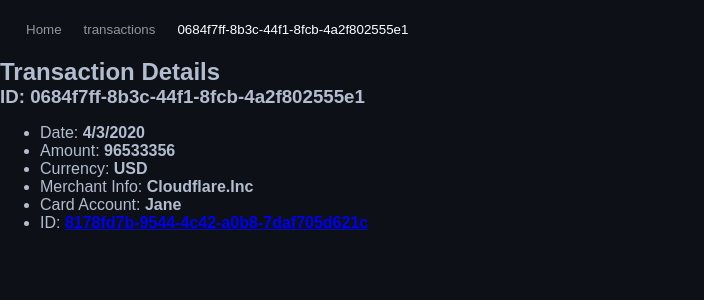
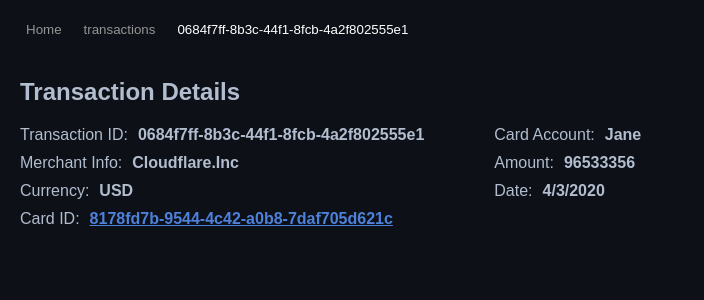
Before and after one commit to KhristenkoE/bank-account, a React app: page /transactions/0684f7ff-8b3c-44f1-8fcb-4a2f802555e1 in a window 1280 px wide. Shown: the top 300 px of the page, without its empty margins (0-704 px from the left). Built offline with nearby package versions, Linux system fonts and the light colour scheme.

Commit message:
fix info in TransactionDetails

```diff
--- a/src/pages/TransactionDetails/TransactionDetails.tsx
+++ b/src/pages/TransactionDetails/TransactionDetails.tsx
@@ -1,6 +1,7 @@
 import React, { useContext, useMemo } from 'react';
 import { Link, Navigate, useParams } from 'react-router-dom';
 import DataContext from '../../contexts/DataContext';
+import styles from './TransactionDetails.module.css';
 
 const TransactionDetails = () => {
 	const { transactionID: transactionIdFromURL } = useParams(); // or from props
@@ -13,18 +14,20 @@ const TransactionDetails = () => {
 	}
 
 	return (
-		<article>
-			<h1>Transaction Details</h1>
-			<h3>ID: {transaction.transactionID}</h3>
-			<ul>
-				<li>Date: <strong>{transaction.transactionDate}</strong></li>
-				<li>Amount: <strong>{transaction.amount}</strong></li>
-				<li>Currency: <strong>{transaction.currency}</strong></li>
-				<li>Merchant Info: <strong>{transaction.merchantInfo}</strong></li>
-				<li>Card Account: <strong>{transaction.cardAccount}</strong></li>
-				<li>ID: <Link to={`/cards/${transaction.cardID}`}><strong>{transaction.cardID}</strong></Link></li>
-			</ul>
-		</article>
+		<section className={styles.section}>
+			<h1 className={styles.title}>Transaction Details</h1>
+			<article>
+				<ul className={styles.propsList}>
+					<li>Transaction ID: <strong>{transaction.transactionID}</strong></li>
+					<li>Card Account: <strong>{transaction.cardAccount}</strong></li>
+					<li>Merchant Info: <strong>{transaction.merchantInfo}</strong></li>
+					<li>Amount: <strong>{transaction.amount}</strong></li>
+					<li>Currency: <strong>{transaction.currency}</strong></li>
+					<li>Date: <strong>{transaction.transactionDate}</strong></li>
+					<li>Card ID: <Link className={styles.cardLink} to={`/cards/${transaction.cardID}`}><strong>{transaction.cardID}</strong></Link></li>
+				</ul>
+			</article>
+		</section>
 	);
 };
 
```
